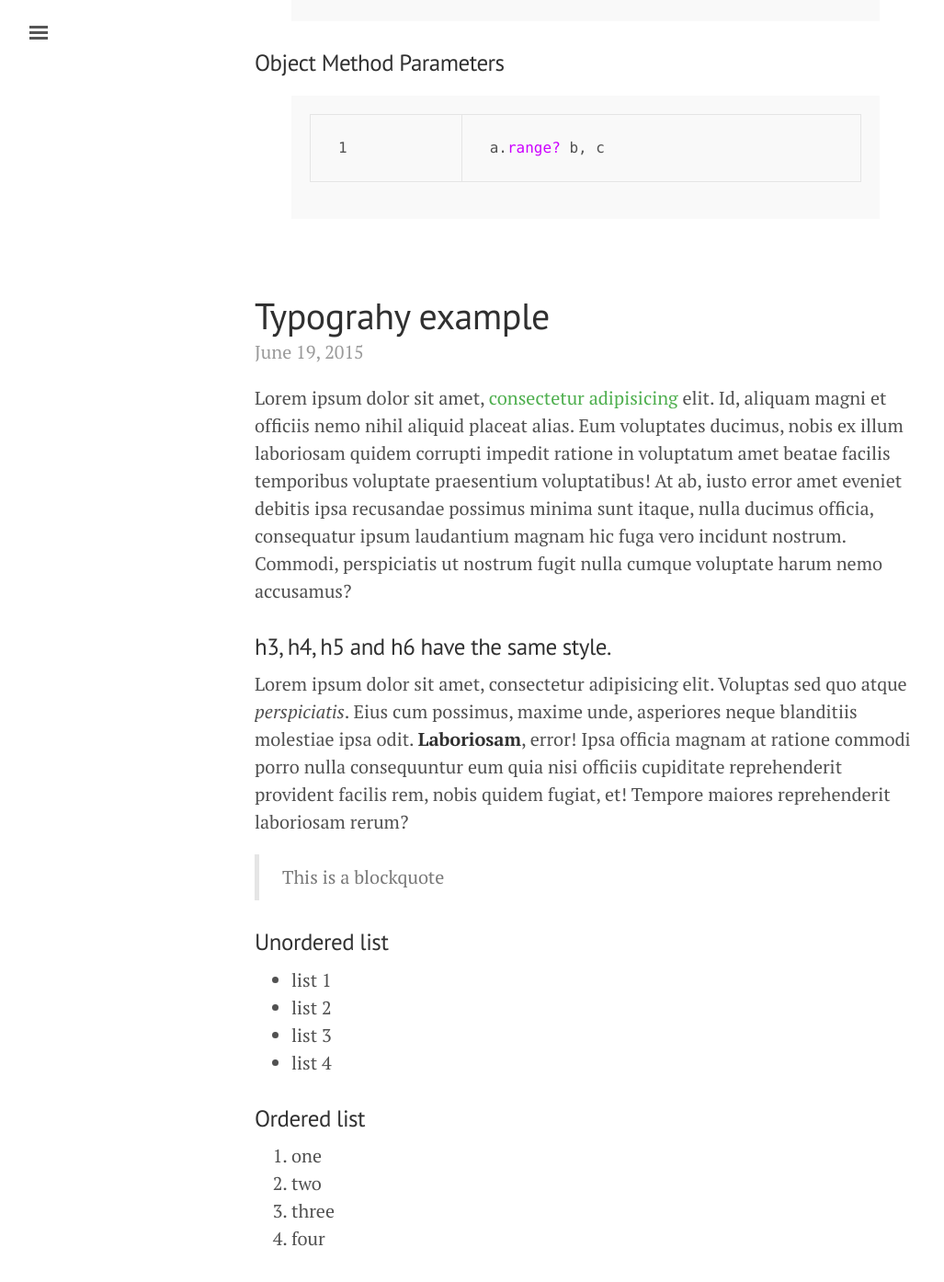
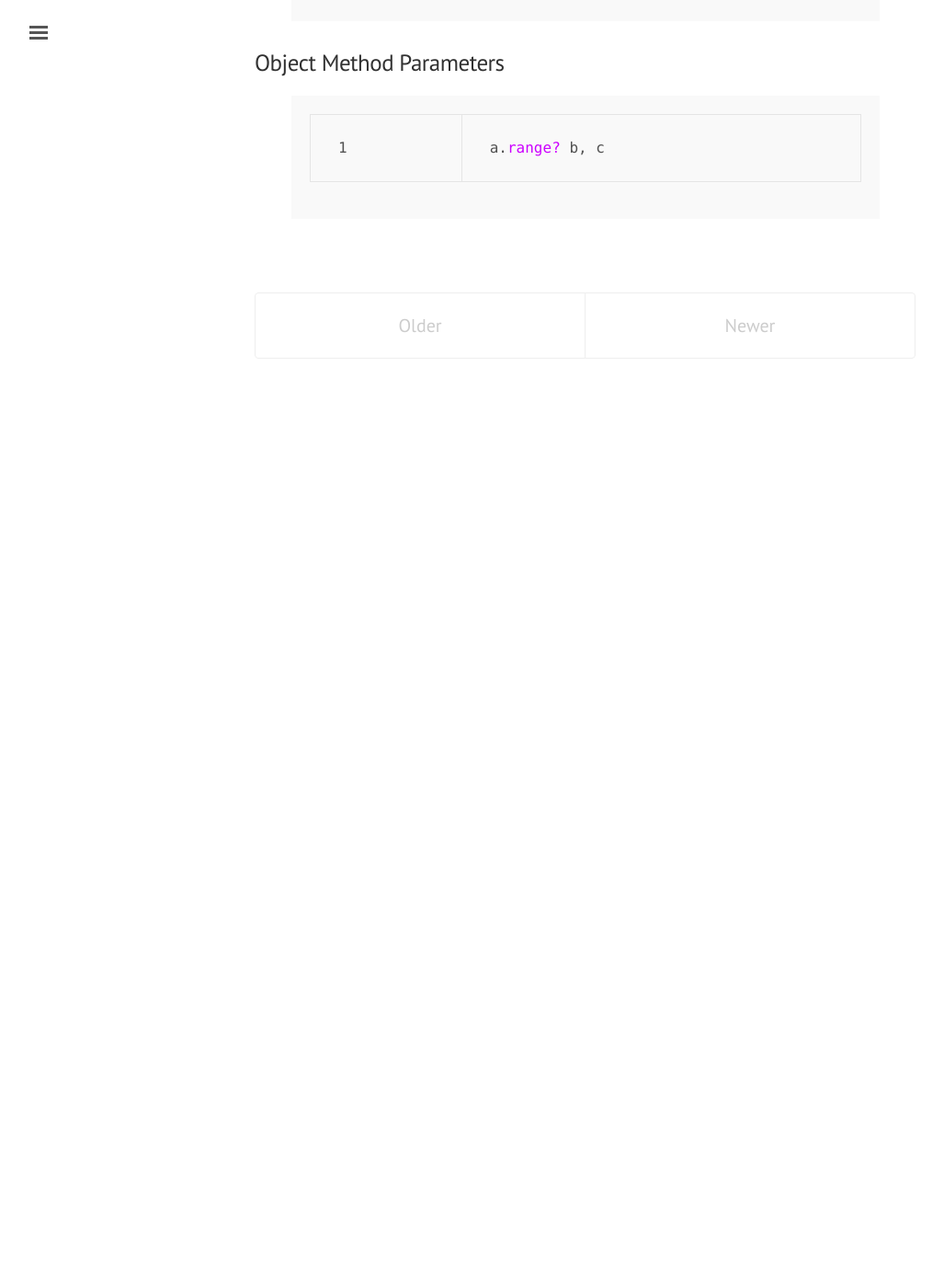
Before and after one commit to yennster/yennster.github.io, a Jekyll site: the page built from hackerrank.md, in a window 1280 px wide and 1400 px high, scrolled down 2772 px. Shown: the top 1394 px of the window at 92% size, without its empty margins (3-1030 px from the left). Built offline with Jekyll 4.4.1, drawn with Linux system fonts in a browser that asks for light colours; nearby versions of some CDN libraries; after the commit the page ends 3222 px from its top, so only the background shows below that; some of the changed text lies outside the part shown.

Commit message:
removed hacker rank test post

```diff
--- a/hackerrank.md
+++ b/hackerrank.md
@@ -12,8 +12,13 @@ title: Hacker Rank
       </a>
     </h1>
 
-    <span class="post-date">{{ post.date | date: "%B %-d, %Y" }}</span>
+    <span class="post-date">{{ post.date | date: "%B %-d, %Y" }}
+      &nbsp;&nbsp;|&nbsp;&nbsp;Tagged:
+      {% for tag in post.tags %}
 
+        <a href="/tag/{{ tag }}">{{ tag }}</a>
+      {% endfor %}
+      </span>
     {{ post.content }}
   </div>
   {% endfor %}
--- a/hackerrank/_posts/2015-06-19-typography.md
+++ /dev/null
@@ -1,23 +0,0 @@
----
-layout: page
-title: Typograhy example
----
-Lorem ipsum dolor sit amet, [consectetur adipisicing](http://www.jennyplunkett.me) elit. Id, aliquam magni et officiis nemo nihil aliquid placeat alias. Eum voluptates ducimus, nobis ex illum laboriosam quidem corrupti impedit ratione in voluptatum amet beatae facilis temporibus voluptate praesentium voluptatibus! At ab, iusto error amet eveniet debitis ipsa recusandae possimus minima sunt itaque, nulla ducimus officia, consequatur ipsum laudantium magnam hic fuga vero incidunt nostrum. Commodi, perspiciatis ut nostrum fugit nulla cumque voluptate harum nemo accusamus?
-
-### h3, h4, h5 and h6 have the same style.
-
-Lorem ipsum dolor sit amet, consectetur adipisicing elit. Voluptas sed quo atque *perspiciatis*. Eius cum possimus, maxime unde, asperiores neque blanditiis molestiae ipsa odit. **Laboriosam**, error! Ipsa officia magnam at ratione commodi porro nulla consequuntur eum quia nisi officiis cupiditate reprehenderit provident facilis rem, nobis quidem fugiat, et! Tempore maiores reprehenderit laboriosam rerum?
-
-> This is a blockquote
-
-### Unordered list
-- list 1
-- list 2
-- list 3
-- list 4
-
-### Ordered list
-1. one
-2. two
-3. three
-4. four
```
